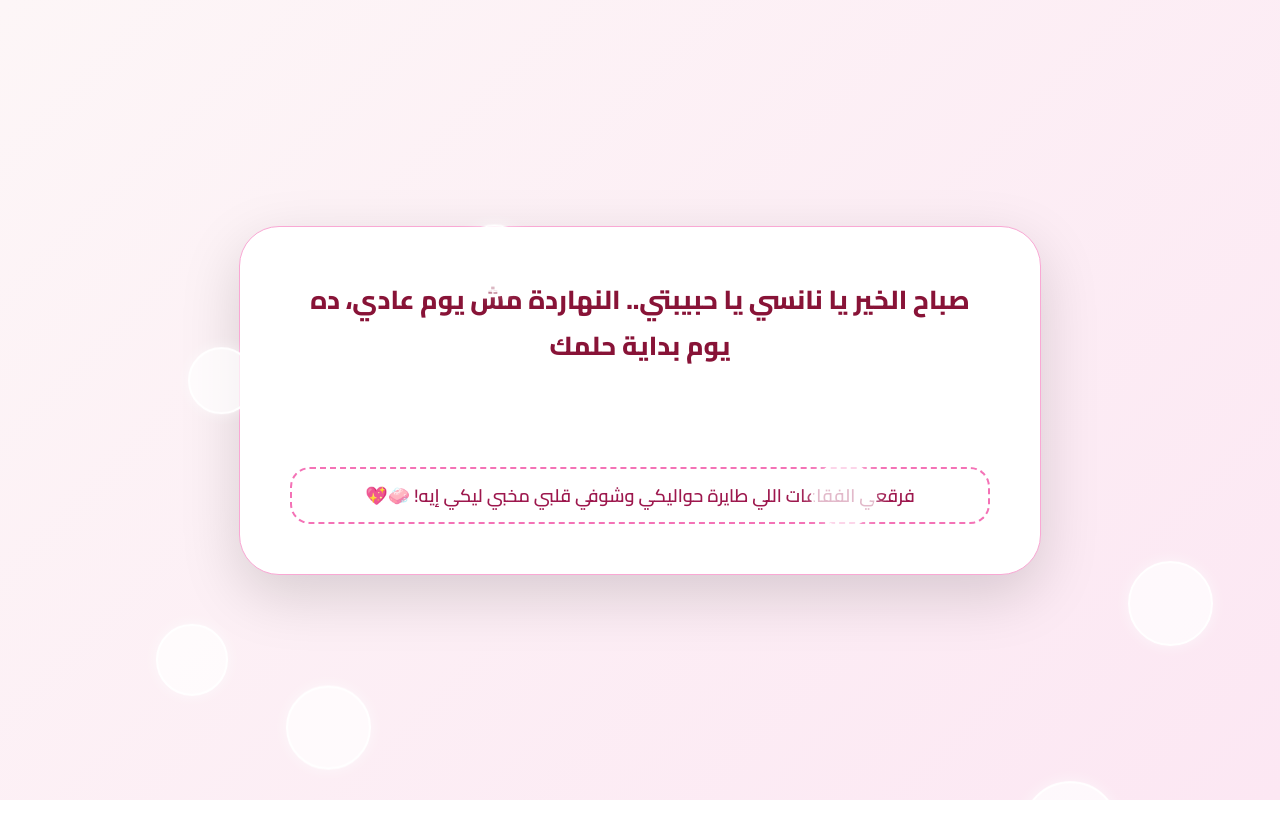
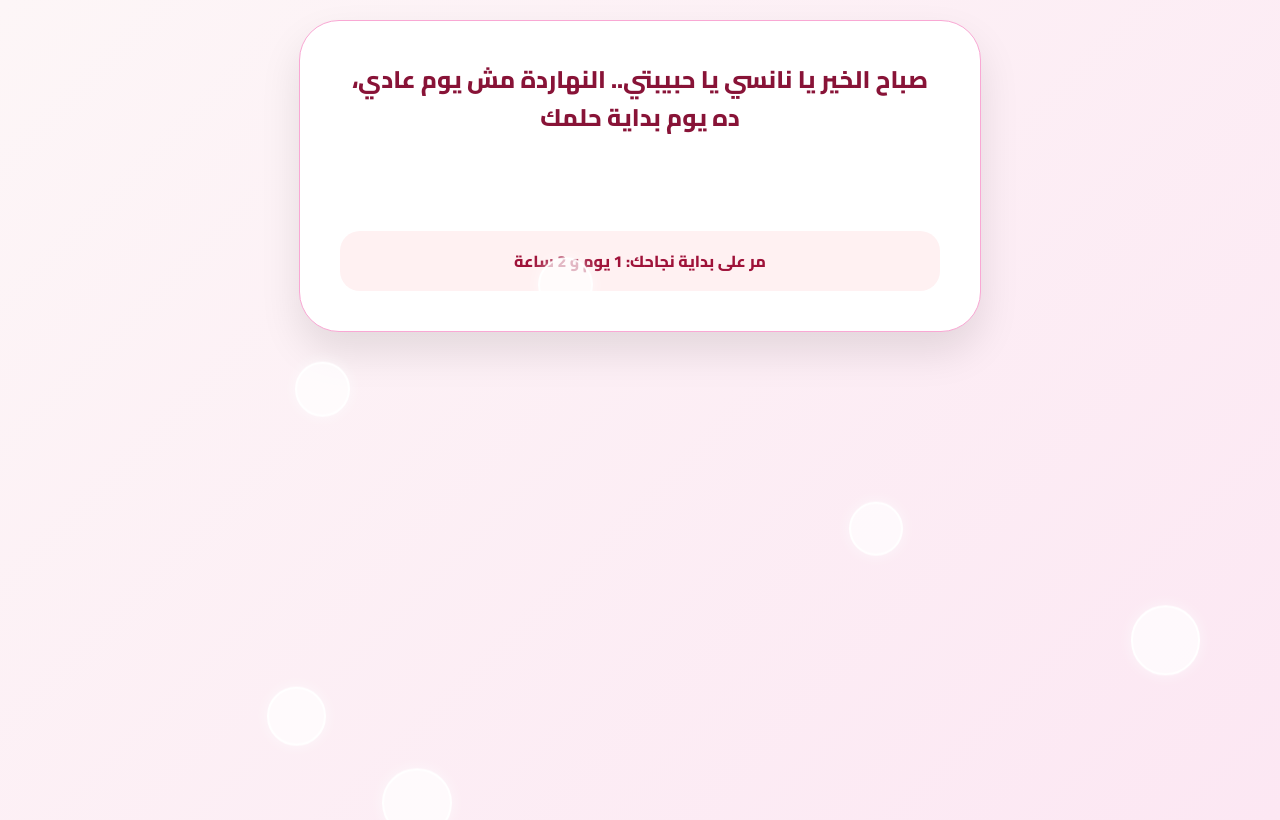
Before and after one commit to abdomahfouz0/Nansy-work, a plain HTML site: page index.html in a window 1280 px wide. Drawn offline with Linux system fonts and the light colour scheme.

Commit message:
Update index.html

```diff
--- a/index.html
+++ b/index.html
@@ -6,20 +6,21 @@
     <title>مفاجأة لنانسي 🧼✨</title>
     <link href="https://fonts.googleapis.com/css2?family=Cairo:wght@300;600;800&display=swap" rel="stylesheet">
     <style>
-        body { margin: 0; background: linear-gradient(135deg, #fdf6f7 0%, #fce7f3 100%); display: flex; flex-direction: column; align-items: center; justify-content: center; min-height: 100vh; font-family: 'Cairo', sans-serif; overflow-x: hidden; }
+        body { margin: 0; background: linear-gradient(135deg, #fdf6f7 0%, #fce7f3 100%); display: flex; flex-direction: column; align-items: center; justify-content: flex-start; min-height: 100vh; font-family: 'Cairo', sans-serif; padding-top: 20px; }
 
-        #bubble-container { position: fixed; top: 0; left: 0; width: 100%; height: 100%; z-index: 10; }
+        #bubble-container { position: fixed; top: 0; left: 0; width: 100%; height: 100%; z-index: 10; pointer-events: none; }
         .bubble { position: absolute; background: rgba(255, 255, 255, 0.7); border: 2px solid white; border-radius: 50%; cursor: pointer; pointer-events: auto; animation: float 7s linear infinite; z-index: 11; display: flex; align-items: center; justify-content: center; box-shadow: 0 0 15px rgba(255,255,255,0.6); }
 
         @keyframes float { 0% { transform: translateY(100vh); } 100% { transform: translateY(-100px); } }
 
-        .card { background: white; padding: 50px; border-radius: 40px; box-shadow: 0 20px 60px rgba(0,0,0,0.15); text-align: center; z-index: 5; width: 85%; max-width: 700px; margin: 20px; border: 1px solid #f9a8d4; }
+        .card { background: white; padding: 40px; border-radius: 40px; box-shadow: 0 20px 40px rgba(0,0,0,0.1); text-align: center; z-index: 5; width: 90%; max-width: 600px; margin-bottom: 20px; border: 1px solid #f9a8d4; }
 
-        #typewriter { font-size: 26px; font-weight: 800; color: #881337; line-height: 1.8; min-height: 150px; }
-        .pop-text { position: absolute; color: #be185d; font-weight: bold; font-size: 22px; z-index: 20; pointer-events: none; animation: pop 1.2s ease-out forwards; }
-        @keyframes pop { 0% { opacity: 1; transform: scale(1) translateY(0); } 100% { opacity: 0; transform: scale(1.8) translateY(-80px); } }
+        #typewriter { font-size: 24px; font-weight: 800; color: #881337; line-height: 1.6; min-height: 150px; }
 
-        .footer-note { margin-top: 40px; font-size: 18px; color: #9d174d; font-weight: 600; padding: 10px; border: 2px dashed #f472b6; border-radius: 20px; }
+        .timer-box { background: #fff1f2; padding: 15px; border-radius: 20px; margin-top: 20px; color: #9f1239; font-weight: bold; }
+
+        .pop-text { position: fixed; color: #be185d; font-weight: bold; font-size: 20px; z-index: 20; pointer-events: none; animation: pop 1.2s ease-out forwards; background: rgba(255,255,255,0.9); padding: 10px; border-radius: 15px; box-shadow: 0 5px 15px rgba(0,0,0,0.1); }
+        @keyframes pop { 0% { opacity: 1; transform: scale(1); } 100% { opacity: 0; transform: scale(1.5) translateY(-50px); } }
     </style>
 </head>
 <body>
@@ -28,11 +29,10 @@
 
     <div class="card">
         <div id="typewriter"></div>
-        <div class="footer-note">فرقعي الفقاعات اللي طايرة حواليكي وشوفي قلبي مخبي ليكي إيه! 🧼💖</div>
+        <div class="timer-box" id="live-timer">جاري حساب الوقت...</div>
     </div>
 
     <script>
-        // الرسالة الطويلة والمؤثرة
         const text = "صباح الخير يا نانسي يا حبيبتي.. النهاردة مش يوم عادي، ده يوم بداية حلمك اللي كنت بيكي فيه وبشوفه بيكبر قدام عيني. أنا عايزك تعرفي إن فخري بيكي ملوش حدود، ومش بس فخور بمشروعك، أنا فخور بيكي كإنسانة طموحة ومبدعة. كل قطعة صابون بتعمليها هي حتة من قلبك وذوقك. ربنا يوفقك في خطوتك الجديدة دي، ويجعل المحل ده مصدر رزق وسعادة ونجاح كبير ليكي.. أنا دايماً في ظهرك، ومشجعك الأول، ومستني أشوفك أكبر سيدة أعمال في الدنيا. بحبك! ❤️";
         let i = 0;
         function type() {
@@ -44,16 +44,27 @@
         }
         type();
 
+        // العداد
+        const startDate = new Date('2026-06-13T00:00:00');
+        function updateTimer() {
+            const diff = new Date() - startDate;
+            const d = Math.floor(diff / 86400000);
+            const h = Math.floor((diff % 86400000) / 3600000);
+            document.getElementById('live-timer').innerText = `مر على بداية نجاحك: ${d} يوم و ${h} ساعة`;
+        }
+        setInterval(updateTimer, 60000);
+        updateTimer();
+
+        // الفقاعات
         const container = document.getElementById('bubble-container');
         function createBubble() {
             const b = document.createElement('div');
             b.className = 'bubble';
-            const size = Math.random() * 60 + 50;
+            const size = Math.random() * 50 + 40;
             b.style.width = size + 'px';
             b.style.height = size + 'px';
-            b.style.left = Math.random() * 90 + '%';
+            b.style.left = Math.random() * 80 + 10 + '%';
             b.style.animationDuration = (Math.random() * 4 + 5) + 's';
-
             b.onclick = (e) => {
                 showMsg(e.clientX, e.clientY);
                 b.remove();
@@ -61,15 +72,17 @@
             container.appendChild(b);
             setTimeout(() => b.remove(), 9000);
         }
-        setInterval(createBubble, 700);
+        setInterval(createBubble, 800);
 
         function showMsg(x, y) {
-            const msgs = ["بحبك يا عمري ❤️", "أشطر سيدة أعمال في الدنيا 👑", "فخور بيكي جداً 🌟", "يا سكر 🌸", "خطوة لنجاحك العظيم 🚀", "وش السعد عليا 🫧", "أجمل ريحة في حياتي 🧼", "دايماً معاكي وفي ضهرك 💪", "إنتي النور اللي في يومي ✨", "كل يوم بتبهريني بذكائك 💖"];
+            const msgs = ["بحبك يا عمري ❤️", "أشطر سيدة أعمال في الدنيا 👑", "فخور بيكي جداً 🌟", "يا سكر 🌸", "بالتوفيق يا بطلة 🚀", "وش السعد عليا 🫧", "أحلى ريحة في حياتي 🧼", "دايماً معاكي وفي ضهرك 💪", "إنتي النور اللي في يومي ✨", "بتبهريني بذكائك 💖"];
             const t = document.createElement('div');
             t.className = 'pop-text';
             t.innerText = msgs[Math.floor(Math.random() * msgs.length)];
-            t.style.left = x + 'px';
-            t.style.top = y + 'px';
+            // نخلي الرسالة تظهر في نص الشاشة عشان متبقاش بره
+            t.style.left = '50%';
+            t.style.top = '50%';
+            t.style.transform = 'translate(-50%, -50%)';
             document.body.appendChild(t);
             setTimeout(() => t.remove(), 1200);
         }
```
